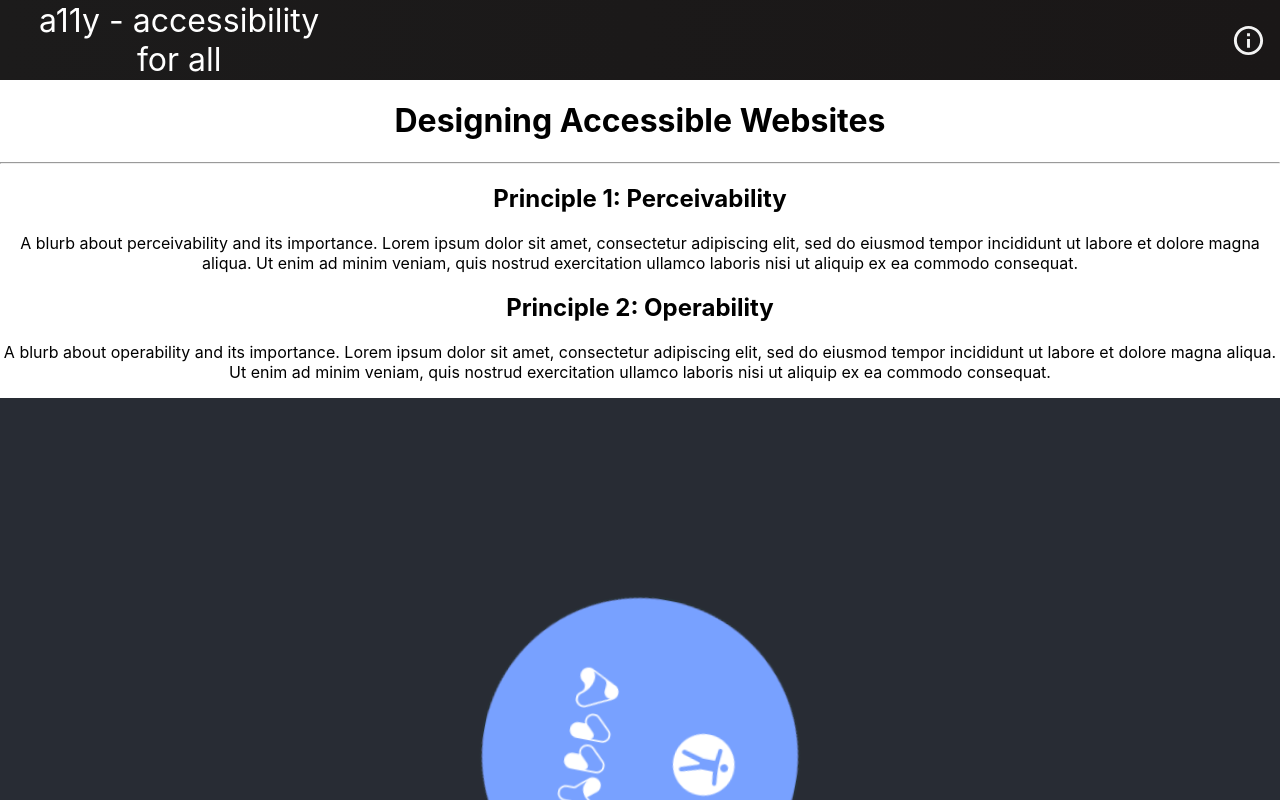
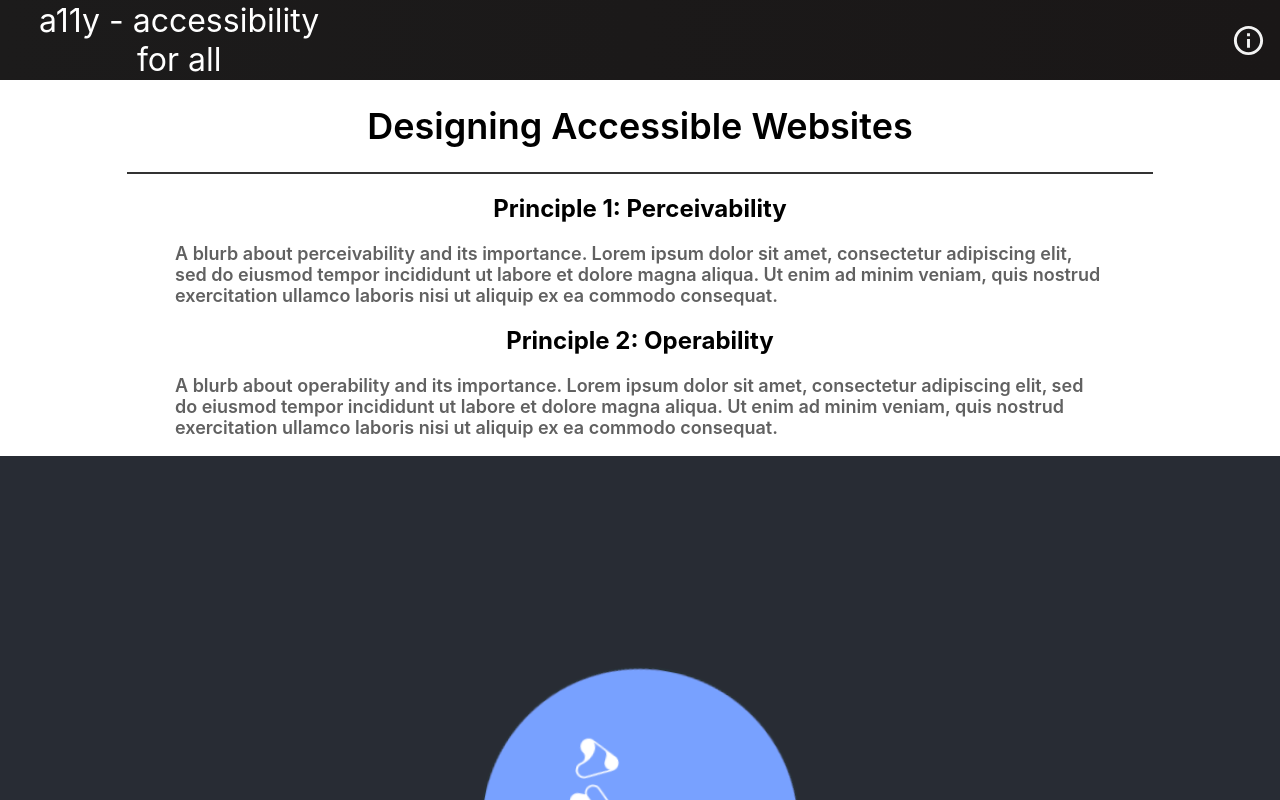
Before and after one commit to Cookiefied/a11y, a React (Create React App) app: page / in a window 1280 px wide. Shown: the top 800 px of the page. Built offline with nearby package versions, Linux system fonts and the light colour scheme.

Commit message:
Catalog page CSS

```diff
--- a/src/App.css
+++ b/src/App.css
@@ -29,6 +29,33 @@
   color: #61dafb;
 }
 
+h1 {
+  color: #000;
+  font-family: Inter;
+  font-size: 36px;
+  font-style: normal;
+  font-weight: 600;
+  line-height: normal;
+}
+
+p {
+  color: #616161;
+  font-family: Inter;
+  font-size: 18px;
+  font-style: normal;
+  font-weight: 600;
+  line-height: normal;
+  text-align: left;
+  padding-left: 175px;
+  padding-right: 175px;
+}
+
+hr {
+  border: .5px solid #333;
+  margin: 20px auto;
+  width: 80%;
+}
+
 @keyframes App-logo-spin {
   from {
     transform: rotate(0deg);
```
